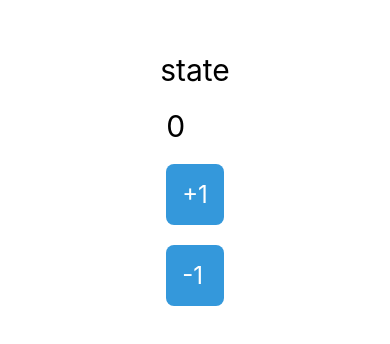
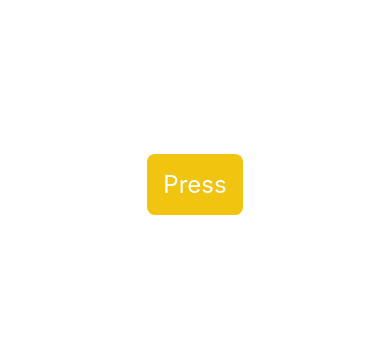
Before and after one commit to YeojinJeon/start-react-native, a React Native app: screen / in a window 390 px wide. Shown: the part 238-582 px from the top of the page. Built offline with nearby package versions, Linux system fonts and the light colour scheme.

Commit message:
Pressable 이벤트

```diff
--- a/src/App.js
+++ b/src/App.js
@@ -2,6 +2,7 @@
 import { Text, View, Button } from "react-native";
 import MyButton from "./components/MyButton";
 import Counter from "./components/Counter";
+import EventButton from "./components/EventButton";
 
 const App = () => {
     return (
@@ -12,11 +13,7 @@
                 justifyContent: 'center',
             }}
         >
-            <Text
-                style={{
-                    fontSize: 30, marginBottom: 10
-                }}>state</Text>
-            <Counter />
+            <EventButton />
         </View>
     );
 };
--- /dev/null
+++ b/src/components/EventButton.js
@@ -0,0 +1,30 @@
+import React from "react";
+import { Pressable, Text } from "react-native";
+
+const EventButton = () => {
+    const _onPressIn = () => console.log("Press In ! \n");
+    const _onPressOut = () => console.log("Press Out ! \n");
+    const _onPress = () => console.log("Press ! \n");
+    const _onLongPress = () => console.log("Long Press ! \n");
+
+    return (
+        <Pressable
+            style={{
+                backgroundColor: '#f1c40f',
+                padding: 16,
+                margin: 10,
+                borderRadius: 8,
+            }}
+            onPressIn={_onPressIn}
+            onPressOut={_onPressOut}
+            onPress={_onPress}
+            onLongPress={_onLongPress}
+        // delayLongPress={3000}
+        >
+            <Text style={{ color: 'white', fontSize: 24 }}>Press</Text>
+        </Pressable>
+
+    );
+};
+
+export default EventButton;
```
